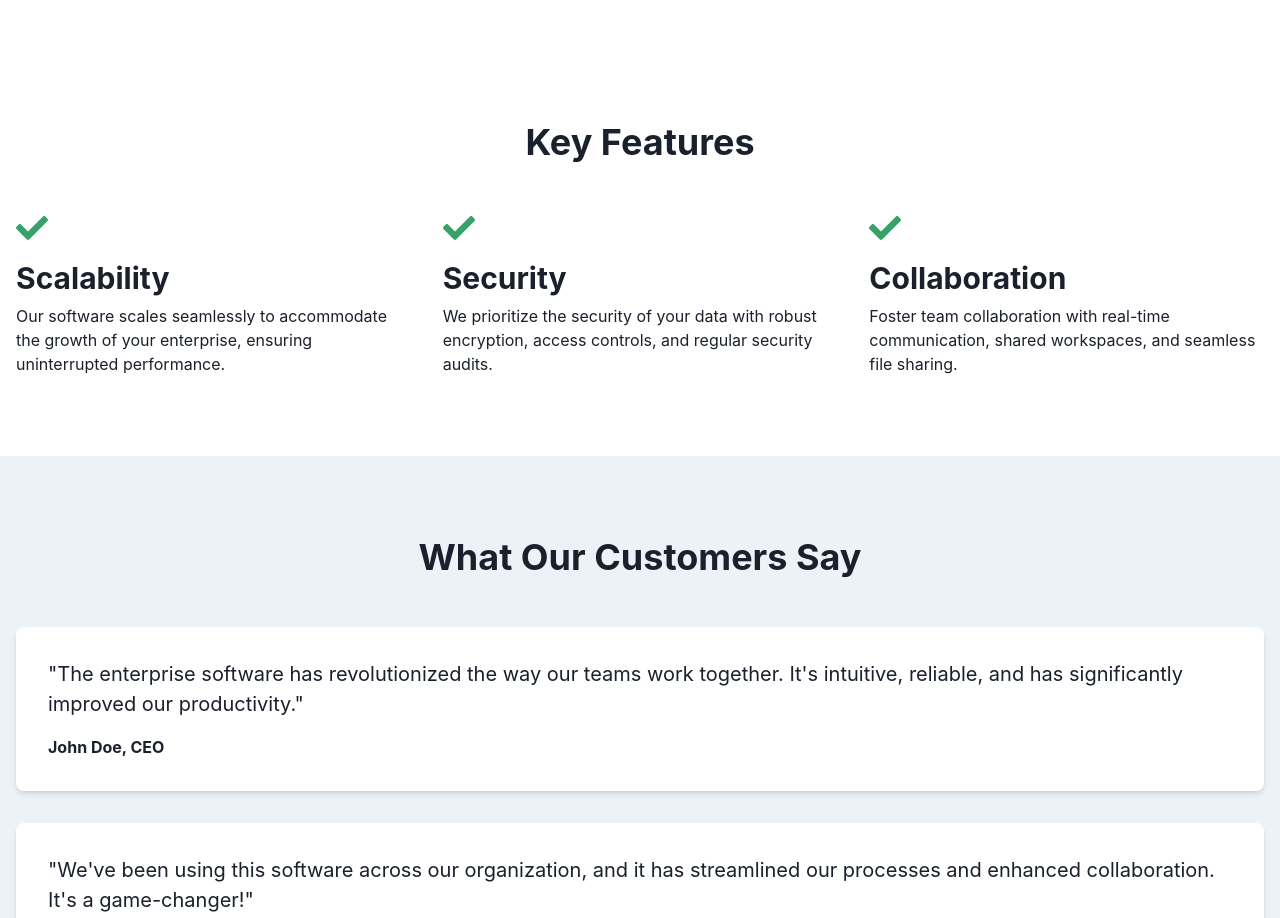
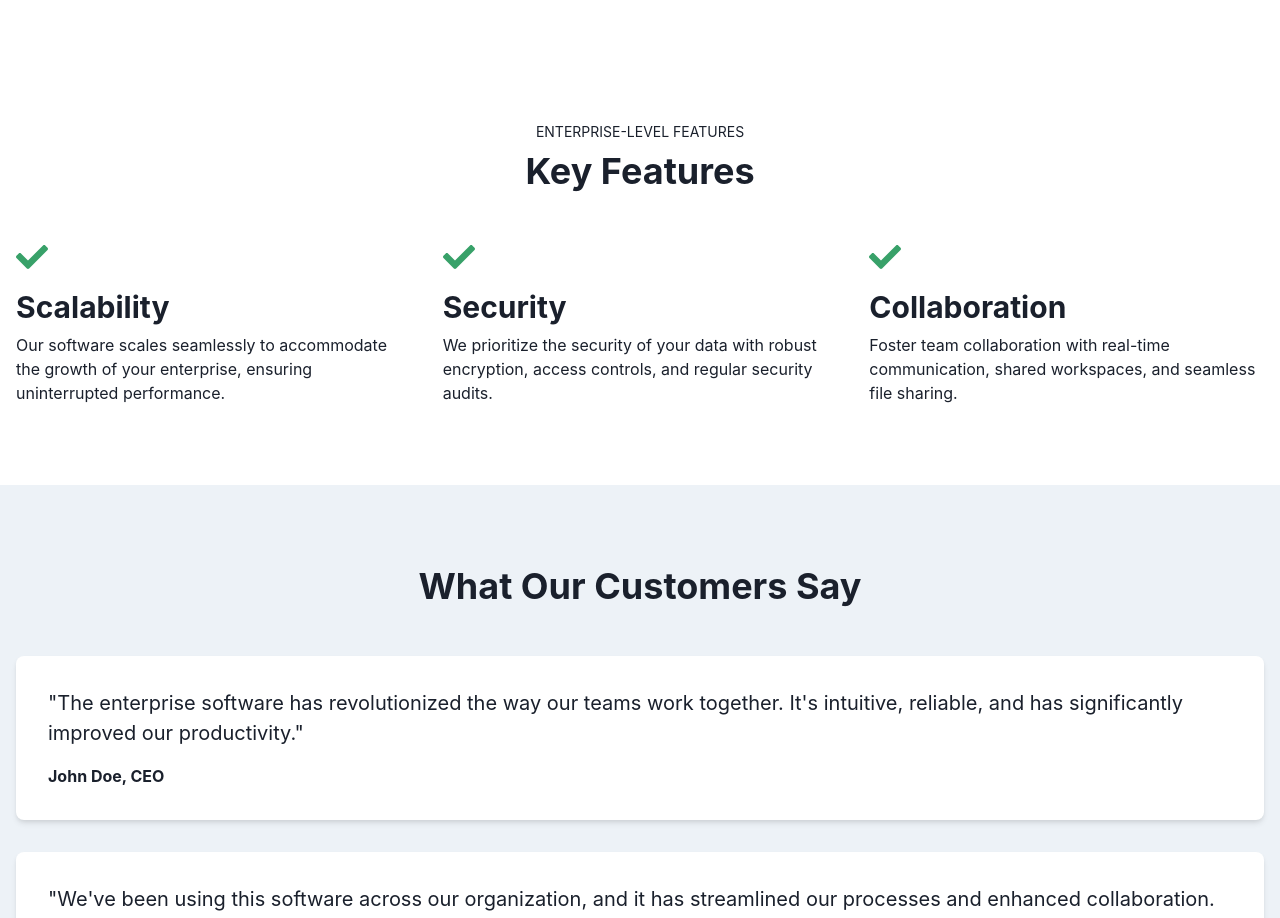
Before and after one commit to GPT-Engineer-App/enterprise-page-simulate, a React (Vite) app: page / in a window 1280 px wide. Shown: the part 880-1798 px from the top of the page. Built offline with nearby package versions, Linux system fonts and the light colour scheme.

Commit message:
Added the text "ENTERPRISE-LEVEL FEATURES" above the "Key Features" section with a smaller font size.
Prompt: Above "key features" add "ENTERPRISE-LEVEL FEATURES" in small text.

```diff
--- a/src/pages/Index.jsx
+++ b/src/pages/Index.jsx
@@ -50,6 +50,9 @@ const Index = () => {
       {}
       <Box py={20}>
         <Box maxW="7xl" mx="auto" px={4}>
+          <Text fontSize="sm" textAlign="center" mb={2}>
+            ENTERPRISE-LEVEL FEATURES
+          </Text>
           <Heading as="h2" size="xl" mb={12} textAlign="center">
             Key Features
           </Heading>
```
